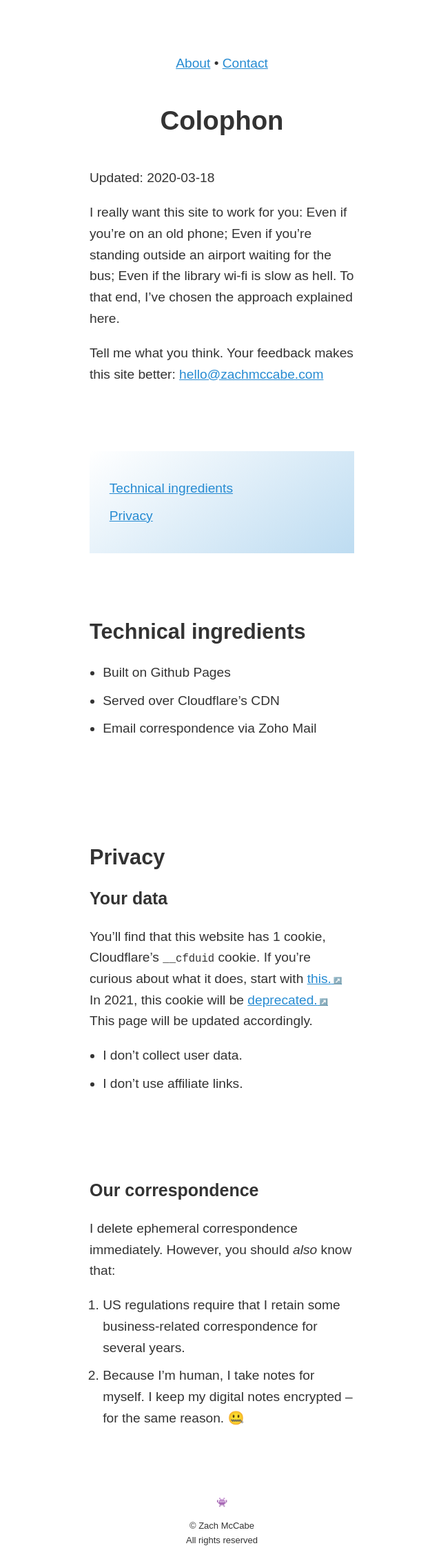
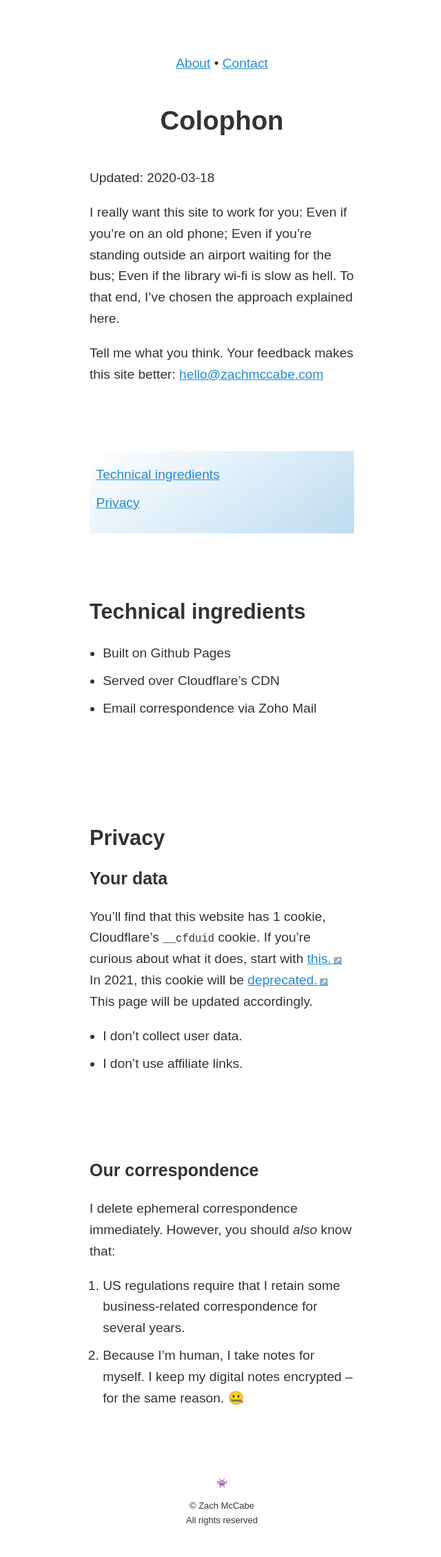
Before and after one commit to zachmccabe/zachmccabe.github.io, a Jekyll site: the page built from colophon.md, in a window 1280 px wide. Shown: the whole page at 69% size, without its empty margins (318-958 px from the left). Built offline with Jekyll 4.4.1, drawn with Linux system fonts in a browser that asks for light colours; after the commit the page ends 2228 px from its top, so only the background shows below that.

Commit message:
Update kaoliang_nite_33.html
Fix typos.

```diff
--- a/_includes/kaoliang_nite_33.html
+++ b/_includes/kaoliang_nite_33.html
@@ -82,7 +82,7 @@ footer {
 
 .kaoNAV ul {
   list-style-type: none;
-  marign: 0;
+  margin: 0;
   padding: 0;
 }
 
@@ -115,7 +115,7 @@ figure img {
 }
 
 figcaption {
-  color: #currentColor;
+  color: currentColor;
   font-size: smaller;
   font-weight: 700;
   margin: 0;
```
